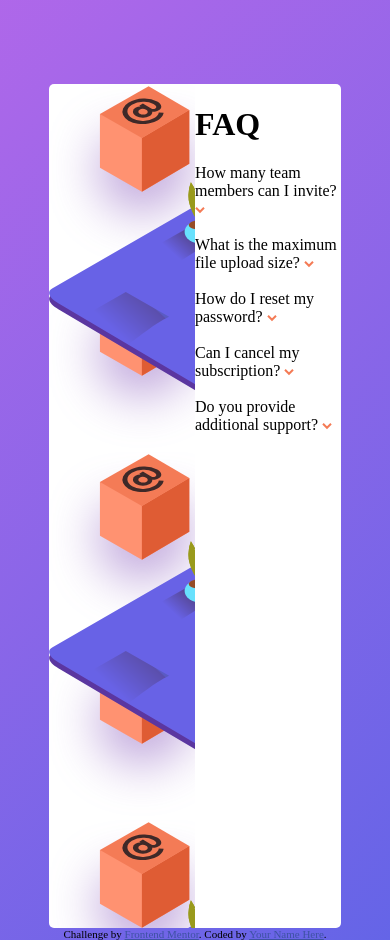
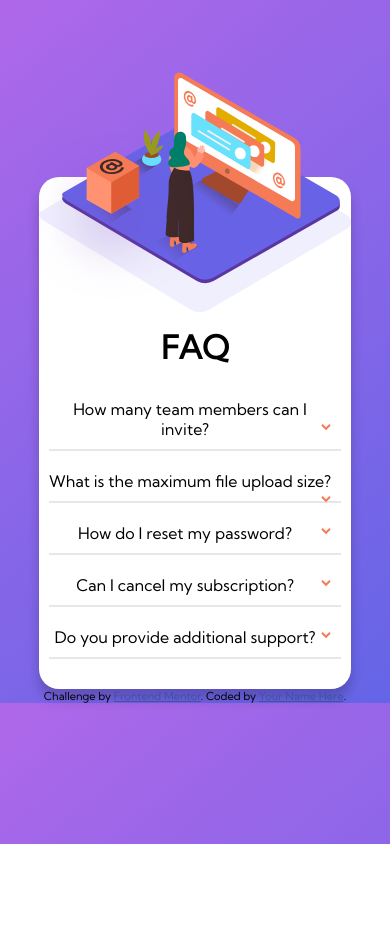
Before and after one commit to soransh-singh/faqAccordionCard-FrontendMentor, a plain HTML site: page index.html in a window 390 px wide. After the commit the page ends 844 px from the top, so only its background shows below. Drawn offline with Linux system fonts and the light colour scheme.

Commit message:
challenge completed

```diff
--- a/index.html
+++ b/index.html
@@ -18,55 +18,56 @@
     <div class="main-box">
       <div class="box">
         <div class="image">
-
+          <img src="images\illustration-woman-online-mobile.svg" alt="">
         </div>
         <div class="question">
           <h1>FAQ</h1>
           <div class="dropdown">
             How many team members can I invite?
-          <img src="images\icon-arrow-down.svg" alt=""><br>
-          <div class="dropdown-content">
+            <img src="images\icon-arrow-down.svg" alt="button" class="arrow">
+            <div class="dropdown-content show">
               You can invite up to 2 additional users on the Free plan. There is no limit on
               team members for the Premium plan.
             </div>
-        </div><br>
+
+          </div>
 
 
           <div class="dropdown">
             What is the maximum file upload size?
-          <img src="images\icon-arrow-down.svg" alt=""><br>
-          <div class="dropdown-content">
+            <img src="images\icon-arrow-down.svg" alt="button" class="arrow">
+            <div class="dropdown-content show">
               No more than 2GB. All files in your account must fit your allotted storage space.
             </div>
-        </div><br>
+          </div>
 
 
           <div class="dropdown">
             How do I reset my password?
-          <img src="images\icon-arrow-down.svg" alt="">
-          <div class="dropdown-content">
+            <img src="images\icon-arrow-down.svg" alt="button" class="arrow">
+            <div class="dropdown-content show">
               Click “Forgot password” from the login page or “Change password” from your profile page.
               A reset link will be emailed to you.
             </div>
-        </div><br>
+          </div>
 
 
           <div class="dropdown">
             Can I cancel my subscription?
-          <img src="images\icon-arrow-down.svg" alt="">
-          <div class="dropdown-content">
+            <img src="images\icon-arrow-down.svg" alt="button" class="arrow">
+            <div class="dropdown-content show">
               Yes! Send us a message and we’ll process your request no questions asked.
             </div>
-        </div><br>
+          </div>
 
 
           <div class="dropdown">
             Do you provide additional support?
-          <img src="images\icon-arrow-down.svg" alt="">
-          <div class="dropdown-content">
+            <img src="images\icon-arrow-down.svg" alt="button" class="arrow">
+            <div class="dropdown-content show">
               Chat and email support is available 24/7. Phone lines are open during normal business hours.
             </div>
-        </div><br>
+          </div>
         </div>
     </div>
     </div>
@@ -74,5 +75,24 @@
       Challenge by <a href="https://www.frontendmentor.io?ref=challenge" target="_blank">Frontend Mentor</a>.
       Coded by <a href="#">Your Name Here</a>.
     </div>
+    </div>
+    <script>
+    var angle=0
+      function viewer() {
+        this.classList.toggle("bolder");
+        const child = this.querySelector(".dropdown-content");
+        child.classList.toggle("show");
+
+        const img = this.querySelector(".arrow");
+        angle +=180;
+        angle %=360;
+        img.style.transform = `rotate(${angle}deg)`;
+      }
+      const dropdowns = document.querySelectorAll(".dropdown");
+      dropdowns.forEach(dropdown => {
+        dropdown.addEventListener('click',viewer)
+      });
+
+    </script>
 </body>
 </html>
--- a/master.css
+++ b/master.css
@@ -1,3 +1,8 @@
+@import url('https://fonts.googleapis.com/css2?family=Kumbh+Sans&display=swap');
+* {
+  box-sizing: border-box;
+}
+
 html body{
   margin: 0px;
   padding: 0px;
@@ -5,45 +10,106 @@ html body{
 
 body{
   background-image: linear-gradient(140deg, hsl(273, 75%, 66%),hsl(240, 73%, 65%));
+  font-family: 'Kumbh Sans', sans-serif;
 }
 
 .main-box{
-  margin-top: 10vh;
-  border-radius: 5px;
-  margin-left: auto;
-  margin-right: auto;
-  width: 75%;
-  min-height: 600px;
-  background-color: white;
-  justify-content: space-between;
+  display: grid;
+  place-items: center;
+  padding-top: 15vh;
 }
 
 .box{
+  border-radius: 20px;
+  background-color: white;
+  background-image: url("images/bg-pattern-desktop.svg");
+  background-repeat: no-repeat;
+  background-size:contain;
+  width: 60%;
+  margin-left: auto;
+  margin-right: auto;
+  padding-top: 20px;
+  padding-bottom: 20px;
   display: flex;
+  box-shadow: 0px 10px 12px  rgba(0, 0, 0, 0.2);
 }
 .image{
-  height: 100vh;
-  float: left;
   min-width: 50%;
-  background-image: url("images/illustration-woman-online-desktop.svg"),url("images/illustration-box-desktop.svg");
+}
 
+.image img{
+  width: 120%;
+  height: auto;
+  position: relative;
+  left: -35%;
+  top: 10%;
 }
 
 .question{
-  height: 100vh;
-  float: left;
 min-width: 50%;
 }
 
 .dropdown{
+  padding: 10px;
+  padding-left: 0px;
   position: relative;
   display: block;
+  margin: 10px;
+  margin-left: 0px;
+  border-bottom: 2px solid hsl(240, 5%, 91%);
+}
+
+.bolder{
+  font-weight: 700;
+}
+
+.arrow{
+  float: right;
+  padding-top: 5px;
 }
 
 .dropdown-content{
+  color: hsl(240, 6%, 50%);
+  padding-top: 10px;
+  padding-bottom: 10px;
+  font-weight:lighter;
+}
+.show{
   display: none;
+
 }
 
-.dropdown:hover .dropdown-content{
-  display: block;
+.dropdown:hover {
+  color: hsl(14, 88%, 65%);
+  cursor: pointer;
 }
+
+@media only screen and (max-width:600px) {
+  h1{
+    text-align: center;
+  }
+  .box{
+    background-image: url("images/bg-pattern-mobile.svg");
+    background-repeat: no-repeat;
+    background-position: top;
+    background-size:contain;
+    width: 80%;
+    margin-top: 50px;
+    flex-flow: column;
+  }
+
+  .image img{
+    width: 100%;
+    height: auto;
+    position: relative;
+    left: -10%;
+    margin-top: -40%;
+    margin-left: 20px;
+  }
+  .dropdown{
+    text-align: center;
+    justify-content: center;
+    margin-left: 10px;
+  }
+
+}
```
Lines whose indentation alone changed are shown as unchanged.
